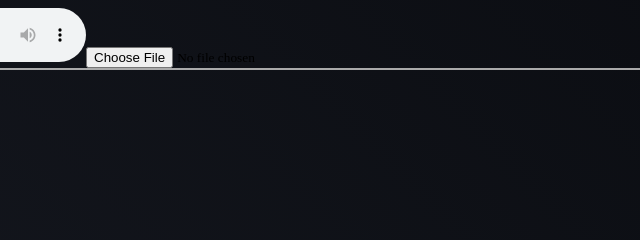
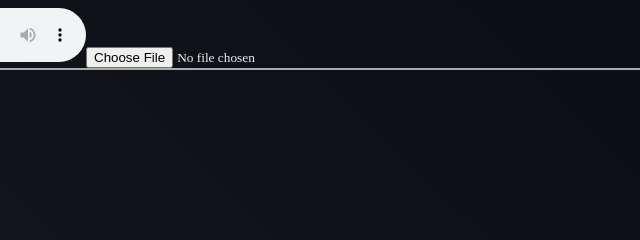
Before and after one commit to Kevand/amethyst, a website built with Vite: page index.html in a window 1280 px wide. Shown: the top 240 px of the page, 554-1194 px from the left. Built offline with nearby package versions, Linux system fonts and the light colour scheme; a web font is replaced by a local one.

Commit message:
OH MY GOD IT'S SO GOOD

```diff
--- a/src/style.css
+++ b/src/style.css
@@ -6,6 +6,7 @@
 * {
   font-family: "SUSE";
   box-sizing: border-box;
+  color: #eee;
 }
 
 body {
```
